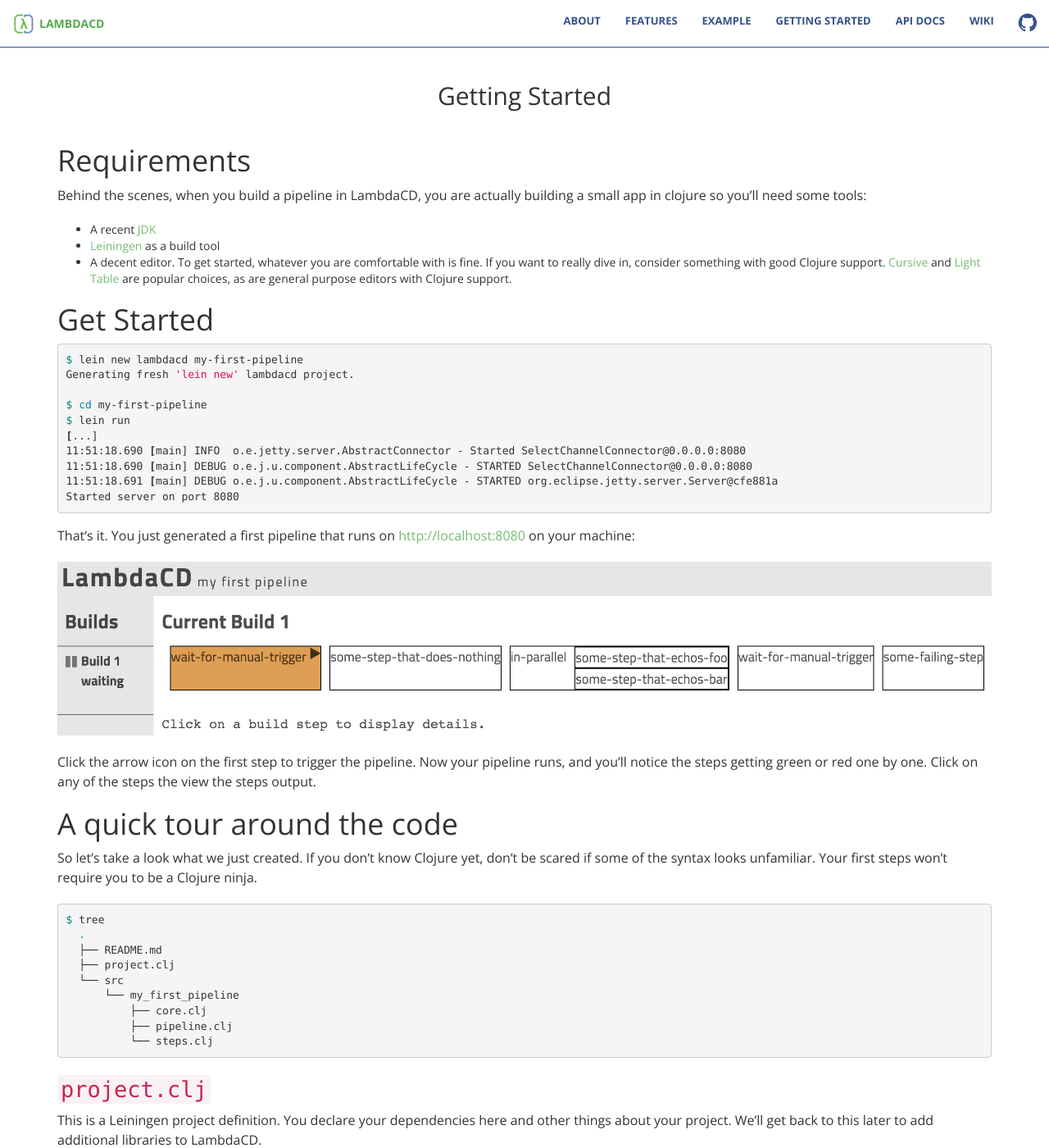
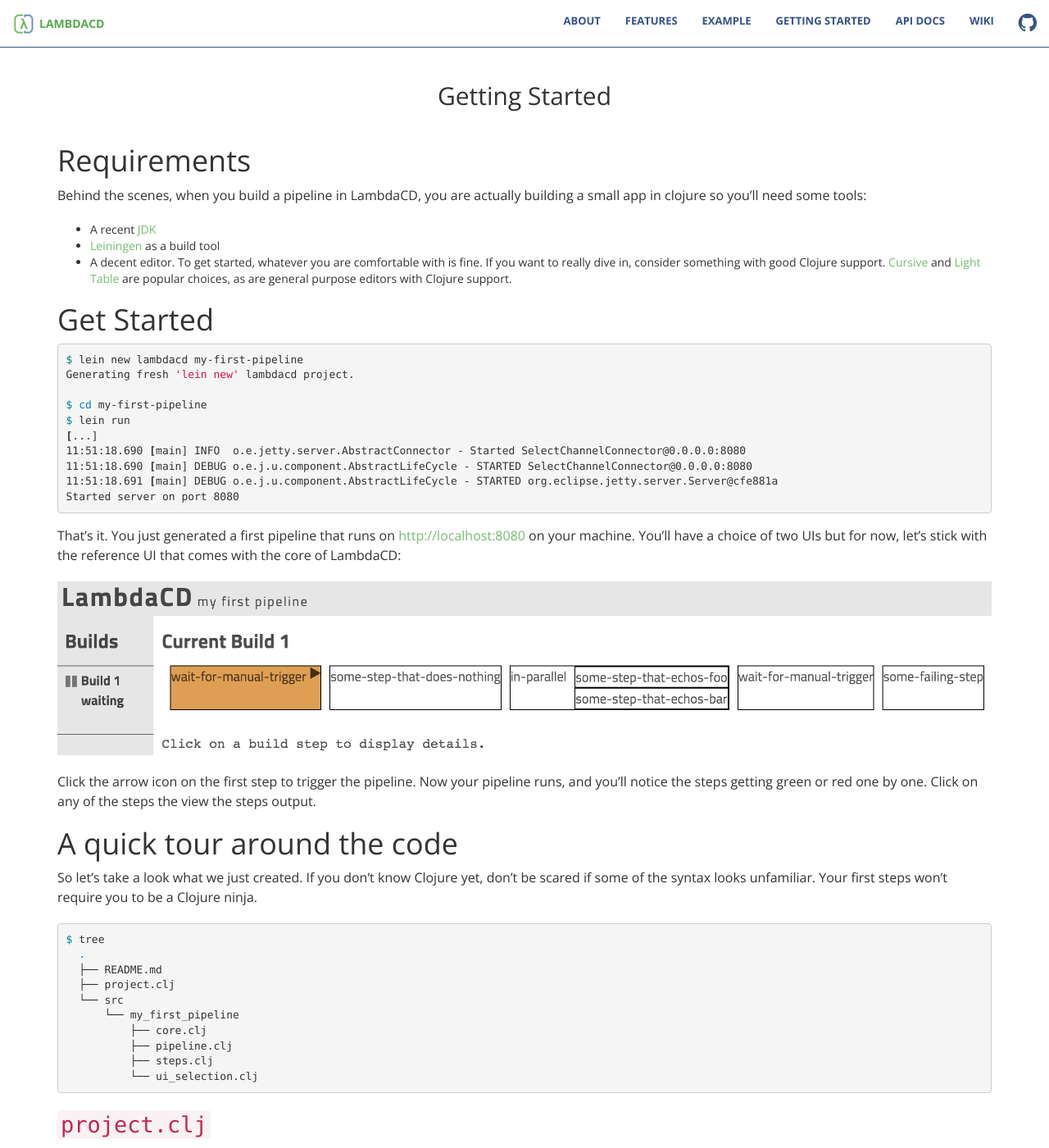
Before and after one commit to flosell/lambdacd, a Jekyll site: the page built from getting-started.md, in a window 1280 px wide and 1400 px high. Shown: the whole window at 82% size. Built offline with Jekyll 4.4.1, drawn with Linux system fonts in a browser that asks for light colours; some of the changed text lies outside the part shown.

Commit message:
Update getting started to reflect new leiningen template

```diff
--- a/getting-started.md
+++ b/getting-started.md
@@ -33,7 +33,7 @@ Started server on port 8080
 {% endhighlight %}
 
 That's it. You just generated a first pipeline that runs on [http://localhost:8080](http://localhost:8080){:target="_blank"}
-on your machine:
+on your machine. You'll have a choice of two UIs but for now, let's stick with the reference UI that comes with the core of LambdaCD:
 
 ![Screenshot of the initial pipeline generated by the LambdaCD template]({{ "/img/getting-started/initial-pipeline.png" | prepend: site.baseurl }})
 
@@ -54,7 +54,8 @@ $ tree
       └── my_first_pipeline
           ├── core.clj
           ├── pipeline.clj
-          └── steps.clj
+          ├── steps.clj
+          └── ui_selection.clj
 {% endhighlight %}
 
 
@@ -143,24 +144,29 @@ setting up configuration and starting pipeline and server:
 
 {% highlight clojure %}
 (defn -main [& args]
-      (let [;; the home dir is where LambdaCD saves all data.
-            ;; point this to a particular directory to keep builds around after restarting
-            home-dir (util/create-temp-dir)
-            config {:home-dir home-dir
-                    :name "my first pipeline"}
-            ;; initialize and wire everything together
-            pipeline (lambdacd/assemble-pipeline pipeline/pipeline-def config)
-            ;; create a Ring handler for the UI
-            app (ui/ui-for pipeline)]
-           (log/info "LambdaCD Home Directory is " home-dir)
-           ;; this starts the pipeline and runs one build after the other.
-           ;; there are other runners and you can define your own as well.
-           (runners/start-one-run-after-another pipeline)
-           ;; start the webserver to serve the UI
-           (ring-server/serve app {:open-browser? false
-                                   :port 8080})))
+  (let [;; the home dir is where LambdaCD saves all data.
+        ;; point this to a particular directory to keep builds around after restarting
+        home-dir (util/create-temp-dir)
+        config   {:home-dir home-dir
+                  :name     "foo"}
+        ;; initialize and wire everything together
+        pipeline (lambdacd/assemble-pipeline pipeline/pipeline-def config)
+        ;; create a Ring handler for the UI
+        app      (ui-selection/ui-routes pipeline)]
+    (log/info "LambdaCD Home Directory is " home-dir)
+    ;; this starts the pipeline and runs one build after the other.
+    ;; there are other runners and you can define your own as well.
+    (runners/start-one-run-after-another pipeline)
+    ;; start the webserver to serve the UI
+    (http-kit/run-server app {:open-browser? false
+                              :port          8080})))
 {% endhighlight %}
 
+### `ui_selection.clj`
+
+This namespace contains the routes and HTML to give you a choice between two UIs. If you at some point have a preference for one UI or want to customize it, this is the place to make changes.
+
+For now, don't worry about it too much.
 
 
 ## Checking out a git repo and doing some real work
```
